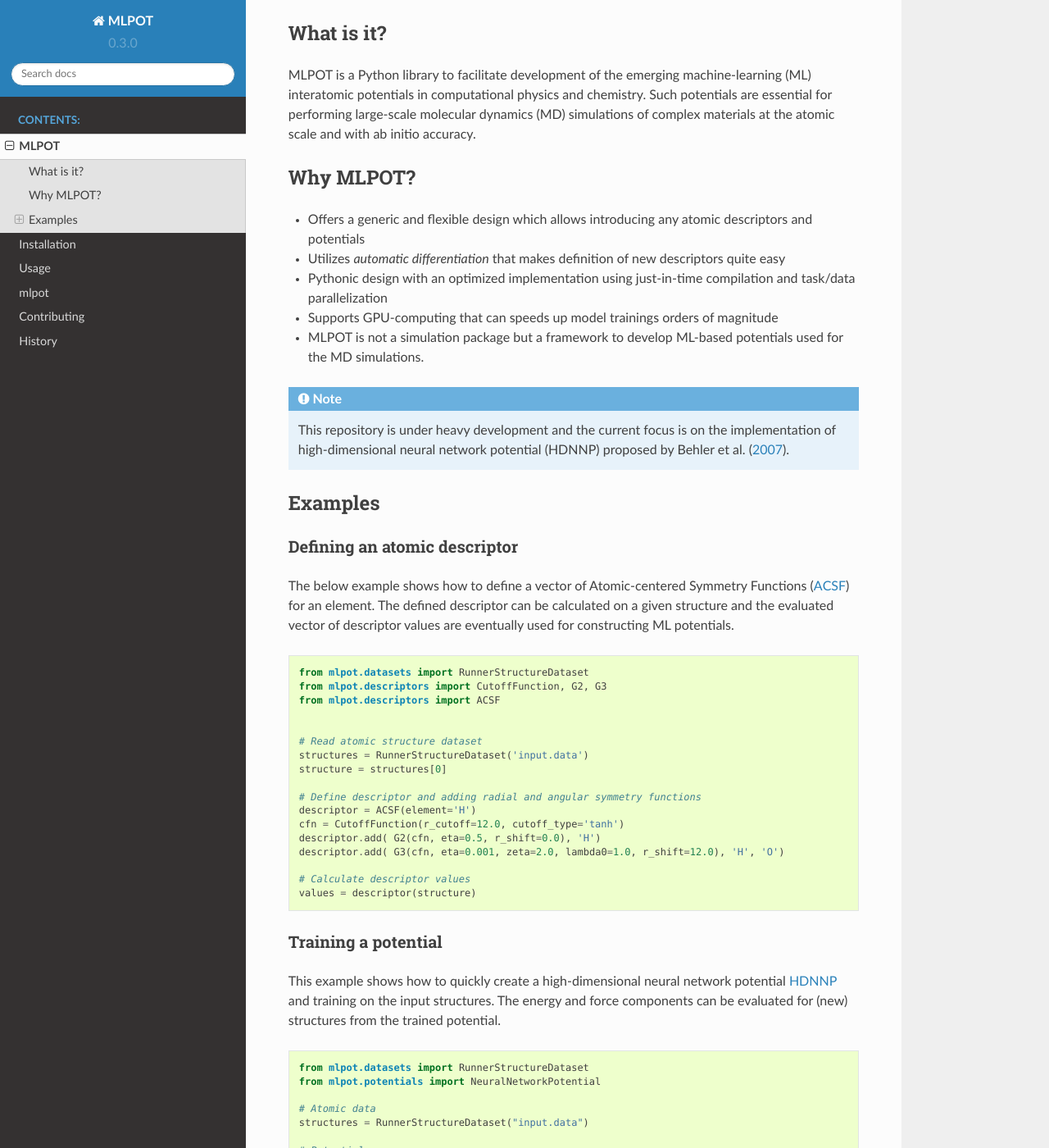
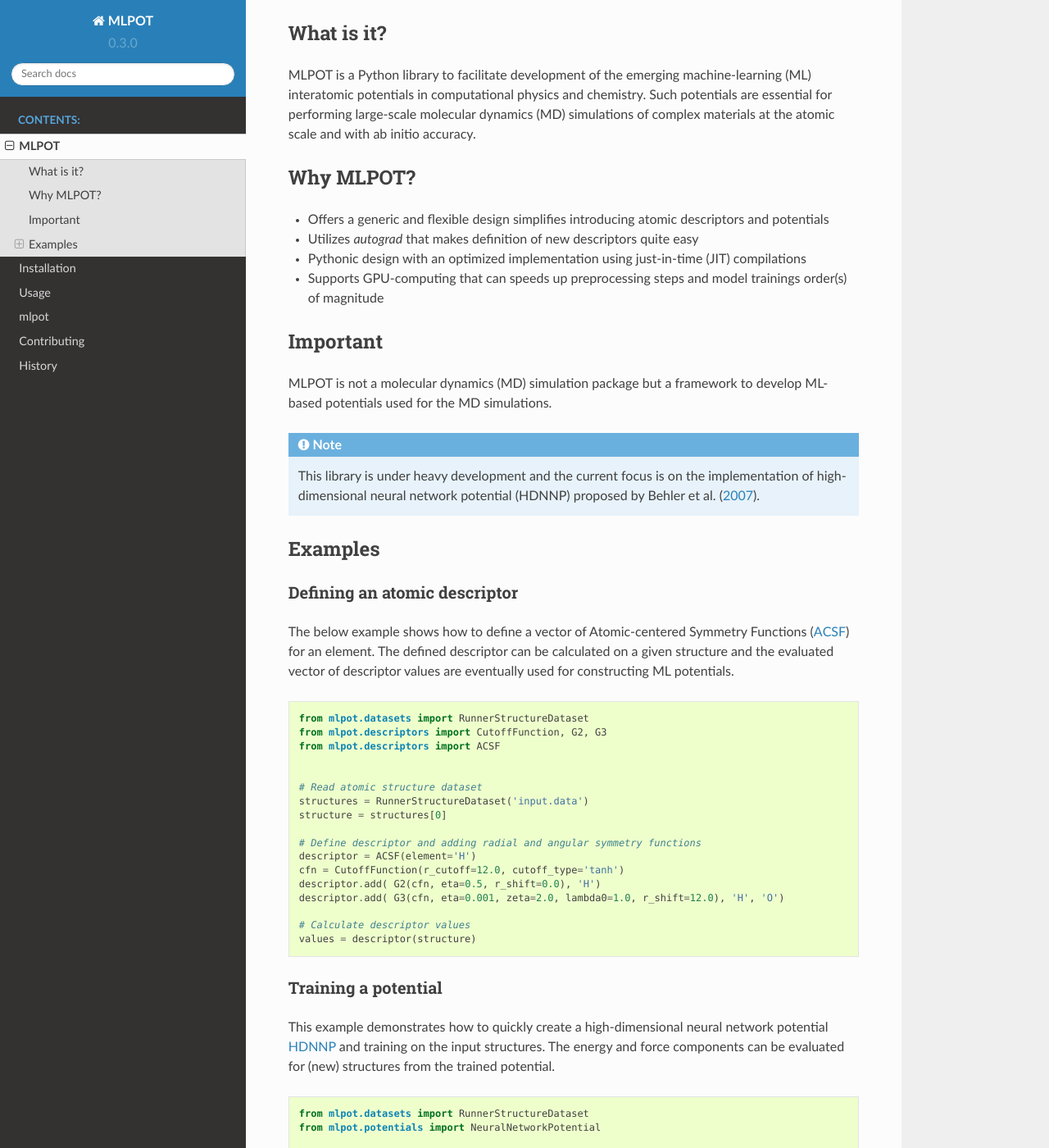
Before and after one commit to hghcomphys/pantea, a Sphinx documentation site: the page built from docs/readme.rst, in a window 1280 px wide and 1400 px high, scrolled down 247 px. Shown: the whole window at 82% size. Built offline with Sphinx 7.4.7 and the Read the Docs theme 2.0.0, drawn with Linux system fonts in a browser that asks for light colours; some of the changed text lies outside the part shown.

Commit message:
improve documentation

```diff
--- a/README.rst
+++ b/README.rst
@@ -31,15 +31,21 @@ of complex materials at the atomic scale and with ab initio accuracy.
 
 Why MLPOT?
 ----------
-* Offers a generic and flexible design which allows introducing any atomic descriptors and potentials
-* Utilizes `automatic differentiation` that makes definition of new descriptors quite easy
-* Pythonic design with an optimized implementation using just-in-time compilation and task/data parallelization
-* Supports GPU-computing that can speeds up model trainings orders of magnitude
-* MLPOT is not a simulation package but a framework to develop ML-based potentials used for the MD simulations.
+* Offers a generic and flexible design simplifies introducing atomic descriptors and potentials
+* Utilizes `autograd` that makes definition of new descriptors quite easy
+* Pythonic design with an optimized implementation using just-in-time (JIT) compilations
+* Supports GPU-computing that can speeds up preprocessing steps and model trainings order(s) of magnitude
+
+Important
+---------
+
+MLPOT is not a molecular dynamics (MD) simulation package but a framework to
+develop ML-based potentials used for the MD simulations.
 
 .. note::
-        This repository is under heavy development and the current focus is on the implementation of high-dimensional
+        This library is under heavy development and the current focus is on the implementation of high-dimensional
         neural network potential (HDNNP) proposed by Behler et al. (`2007 <https://journals.aps.org/prl/abstract/10.1103/PhysRevLett.98.146401>`_).
+
 
 
 Examples
@@ -80,7 +86,7 @@ The defined descriptor can be calculated on a given structure and the evaluated
 Training a potential
 --------------------
 
-This example shows how to quickly create a high-dimensional neural network
+This example demonstrates how to quickly create a high-dimensional neural network
 potential `HDNNP`_ and training on the input structures. The energy and force components
 can be evaluated for (new) structures from the trained potential.
 
--- a/docs/installation.rst
+++ b/docs/installation.rst
@@ -7,7 +7,7 @@ Installation
 Requirements
 ------------
 
-The following packages have to be installed beforehand:
+The following packages are required:
 
 * `JAX`_: Composable transformations of Python+NumPy programs
 * `FLAX`_: A neural network library and ecosystem for JAX designed for flexibility
```
Also changed, not shown: other parts of README.rst (+1 -1 lines), 3 other files.
